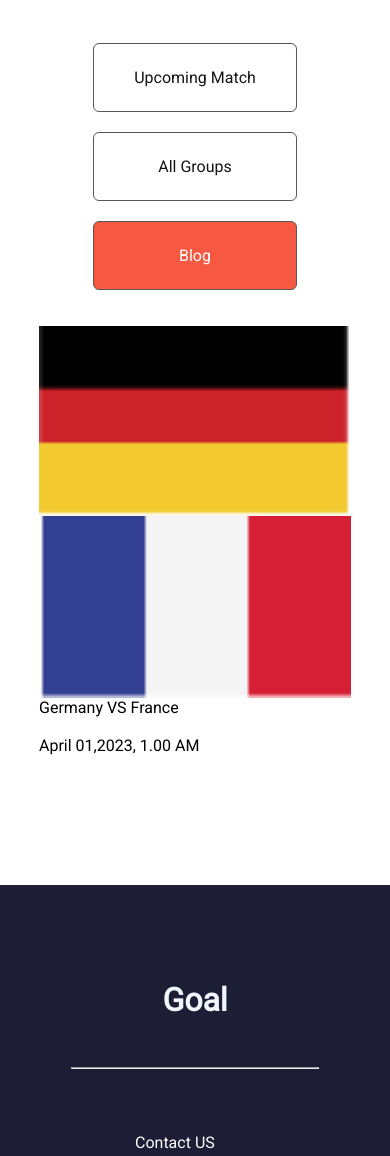
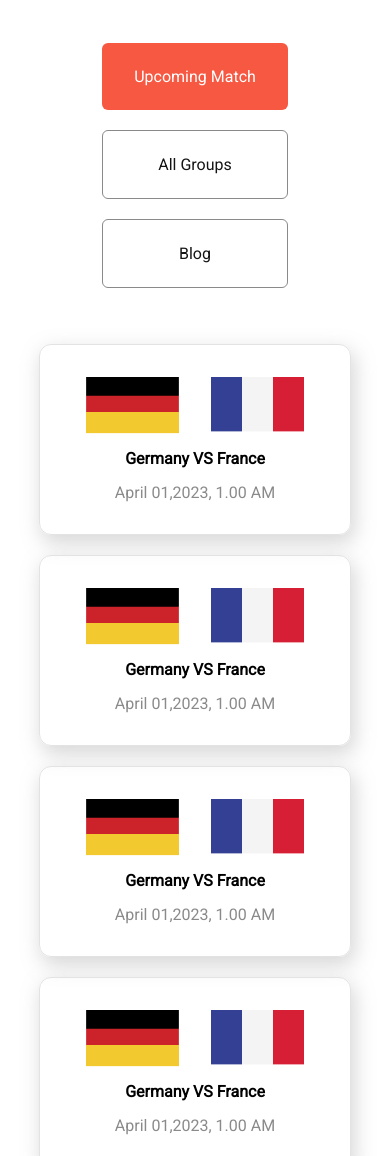
Before and after one commit to Antorkarmokar28/Fifa-world-cup, a plain HTML site: page index-2.html in a window 390 px wide. Shown: the part 700-1856 px from the top of the page. Drawn offline with Linux system fonts and the light colour scheme; a web font is replaced by a local one.

Commit message:
webpage-2 style and responsive

```diff
--- a/css/responsive.css
+++ b/css/responsive.css
@@ -121,3 +121,39 @@
         display: initial;
     }
 }
+/*======================================
+upcoming match section mobile responsive
+======================================*/
+@media screen and (max-width:576px) {
+    .upcoming-match{
+        flex-direction: column;
+    }
+    .match-aside{
+        width: 100%;
+        margin-bottom: 20px;
+        background-color: var(--color-primary);
+    }
+    .upcoming-mtc-wrapper{
+        grid-template-columns: repeat(1, 1fr);
+    }
+}
+/*======================================
+upcoming match section tablet responsive
+======================================*/
+@media screen and (min-width:577px) and (max-width:992px){
+    .upcoming-match{
+        flex-direction: column;
+    }
+    .match-aside{
+        width: 100%;
+        margin-bottom: 20px;
+        background-color: var(--color-primary);
+    }
+    .match-menu > li{
+        display: inline-flex;
+        margin: 0px 10px;
+    }
+    .upcoming-mtc-wrapper{
+        grid-template-columns: repeat(2, 1fr);
+    }
+}
--- a/css/style.css
+++ b/css/style.css
@@ -21,6 +21,9 @@ body{
     --main-background:#1e1d36;
     --btn-background:#f75842;
     ---second-primary-color:#141414;
+    --container-width-lg:80%;
+    --container-width-md:90%;
+    --container-width-sm:94%;
 }
 section{
     padding:4rem 0;
@@ -84,7 +87,7 @@ img{
     column-gap: 20px;
 }
 .left-aside{
-    width: 25%;
+    width: 28%;
     background-color:
     var(--main-background);
     padding: 1rem 1rem;
@@ -121,7 +124,7 @@ a.active-btn{
     outline: 0;
 }
 .blog-wrap{
-    width:75%;
+    width:72%;
     display: grid;
     grid-template-columns: repeat(3, 1fr);
     column-gap: 20px;
@@ -233,3 +236,67 @@ a.active-btn{
 /*====================
     footer style end
 ======================*/
+/*===========================
+    upcoming match style stat
+===========================*/
+.upcoming-mtc-wrapper{
+    display: grid;
+    grid-template-columns: repeat(3, 1fr);
+    column-gap: 20px;
+    row-gap: 20px;
+}
+.upcoming-mtc-thumnail{
+    border: 1px solid rgb(227 227 227);
+    border-radius:12px;
+    padding:2rem 2rem;
+    box-shadow: 3px 7px 20px 1px #89898957;
+}
+.upcoming-mtc-info h4{
+    margin: 15px 0px;
+}
+.upcoming-mtc-info p{
+    color: #8b8a8a;
+}
+.mtc-img-wrapper{
+    display: flex;
+    gap: 30px;
+    justify-content: center;
+}
+.upcoming-mtc-info{
+    text-align: center;
+}
+.upcoming-match{
+    display: flex;
+    flex-grow: 1;
+    column-gap: 20px;
+}
+.match-aside{
+    width:30%;
+    background-color: var(--main-background);
+    color: var(--color-primary);
+    border-radius:12px;
+    display: flex;
+    justify-content: center;
+    padding: 1rem 1rem;
+    height: 50%;
+}
+.match-menu li a.match-btn{
+    background-color: var(--color-primary);
+    display:
+    block;
+    border: 1px solid rgb(138, 138, 138);
+    border-radius: 6px;
+    padding: 1.5rem 2rem;
+    text-align: center;
+    margin: 20px 0px;
+    outline: 0;
+    color: #141414;
+}
+.match-btn-active{
+    background-color: var(--btn-background) !important;
+    color: var(--color-primary) !important;
+    border: none !important;
+}
+/*==========================
+    upcoming match style end
+==========================*/
--- a/index-2.html
+++ b/index-2.html
@@ -31,40 +31,105 @@
     <!-- header section end -->
     <!-- main -->
     <main>
-        <!-- blog section start -->
-        <section class="main-blog">
-            <div class="container blog-container">
-                <!-- aside -->
-                <aside class="left-aside">
-                    <ul class="menu-btn">
-                        <li><a target="_blank" href="#" class="primary-btn mbl-btn">Upcoming Match</a></li>
-                        <li><a target="_blank" href="#" class="primary-btn mbl-btn">All Groups</a></li>
-                        <li><a class="active-btn" target="_blank" href="#" class=" aside-active-btn">Blog</a></li>
+        <!-- upcoming section start -->
+        <section>
+            <div class="container upcoming-match">
+                <div class="match-aside">
+                    <ul class="match-menu">
+                        <li><a class="match-btn match-btn-active" href="#">Upcoming Match</a></li>
+                        <li><a class="match-btn" href="#">All Groups</a></li>
+                        <li><a class="match-btn" href="index.html">Blog</a></li>
                     </ul>
-                </aside>
-                <!-- blog -->
-                <div class="blog-wrap">
-                    <div class="ucm-match">
-                        <div class="img-match-wrap">
-                            <div class="img-left">
+                </div>
+                <div class="upcoming-mtc-wrapper">
+                    <div class="upcoming-mtc-thumnail">
+                        <div class="mtc-img-wrapper">
+                            <div class="left-img">
                                 <img src="images/germany Flag.png" alt="">
                             </div>
-                            <div class="img-right">
+                            <div class="right-img">
                                 <img src="images/Flag.png" alt="">
                             </div>
                         </div>
-                        <div class="match-info">
-                            <p>Germany VS France</p>
-                            <br>
-                            <span>April 01,2023, 1.00 AM</span>
+                        <div class="upcoming-mtc-info">
+                            <h4>Germany VS France</h4>
+                            <p>April 01,2023, 1.00 AM</p>
+                        </div>
+                    </div>
+                    <div class="upcoming-mtc-thumnail">
+                        <div class="mtc-img-wrapper">
+                            <div class="left-img">
+                                <img src="images/germany Flag.png" alt="">
+                            </div>
+                            <div class="right-img">
+                                <img src="images/Flag.png" alt="">
+                            </div>
+                        </div>
+                        <div class="upcoming-mtc-info">
+                            <h4>Germany VS France</h4>
+                            <p>April 01,2023, 1.00 AM</p>
+                        </div>
+                    </div>
+                    <div class="upcoming-mtc-thumnail">
+                        <div class="mtc-img-wrapper">
+                            <div class="left-img">
+                                <img src="images/germany Flag.png" alt="">
+                            </div>
+                            <div class="right-img">
+                                <img src="images/Flag.png" alt="">
+                            </div>
+                        </div>
+                        <div class="upcoming-mtc-info">
+                            <h4>Germany VS France</h4>
+                            <p>April 01,2023, 1.00 AM</p>
+                        </div>
+                    </div>
+                    <div class="upcoming-mtc-thumnail">
+                        <div class="mtc-img-wrapper">
+                            <div class="left-img">
+                                <img src="images/germany Flag.png" alt="">
+                            </div>
+                            <div class="right-img">
+                                <img src="images/Flag.png" alt="">
+                            </div>
+                        </div>
+                        <div class="upcoming-mtc-info">
+                            <h4>Germany VS France</h4>
+                            <p>April 01,2023, 1.00 AM</p>
+                        </div>
+                    </div>
+                    <div class="upcoming-mtc-thumnail">
+                        <div class="mtc-img-wrapper">
+                            <div class="left-img">
+                                <img src="images/germany Flag.png" alt="">
+                            </div>
+                            <div class="right-img">
+                                <img src="images/Flag.png" alt="">
+                            </div>
+                        </div>
+                        <div class="upcoming-mtc-info">
+                            <h4>Germany VS France</h4>
+                            <p>April 01,2023, 1.00 AM</p>
+                        </div>
+                    </div>
+                    <div class="upcoming-mtc-thumnail">
+                        <div class="mtc-img-wrapper">
+                            <div class="left-img">
+                                <img src="images/germany Flag.png" alt="">
+                            </div>
+                            <div class="right-img">
+                                <img src="images/Flag.png" alt="">
+                            </div>
+                        </div>
+                        <div class="upcoming-mtc-info">
+                            <h4>Germany VS France</h4>
+                            <p>April 01,2023, 1.00 AM</p>
                         </div>
                     </div>
                 </div>
-            <div class="container btn-container">
-                <a href="#" class="view-all-btn">View All</a>
             </div>
         </section>
-        <!-- blog section end -->
+        <!-- upcoming section end -->
     </main>
     <!-- footer section start -->
     <footer class="footer-background">
```
